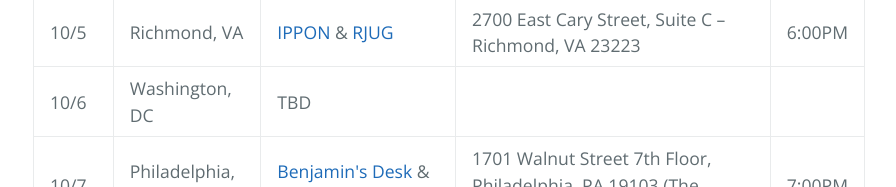
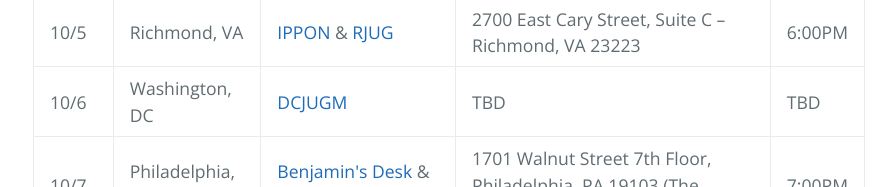
Before and after one commit to stormpath/JavaRoadStorm2016, a plain HTML site: page index.html in a window 1280 px wide. Shown: the part 2407-2594 px from the top of the page, without its empty margins (191-1087 px from the left). Drawn offline with nearby package versions, Linux system fonts and the light colour scheme.

Commit message:
updated DC

```diff
--- a/index.html
+++ b/index.html
@@ -78,9 +78,9 @@
 <tr>
 <td>10/6</td>
 <td>Washington, DC</td>
+<td><a href="http://www.meetup.com/dc-jug/" target="_blank">DCJUGM</a></td>
 <td>TBD</td>
-<td></td>
-<td></td>
+<td>TBD</td>
 </tr>
 <tr>
 <td>10/7</td>
```
